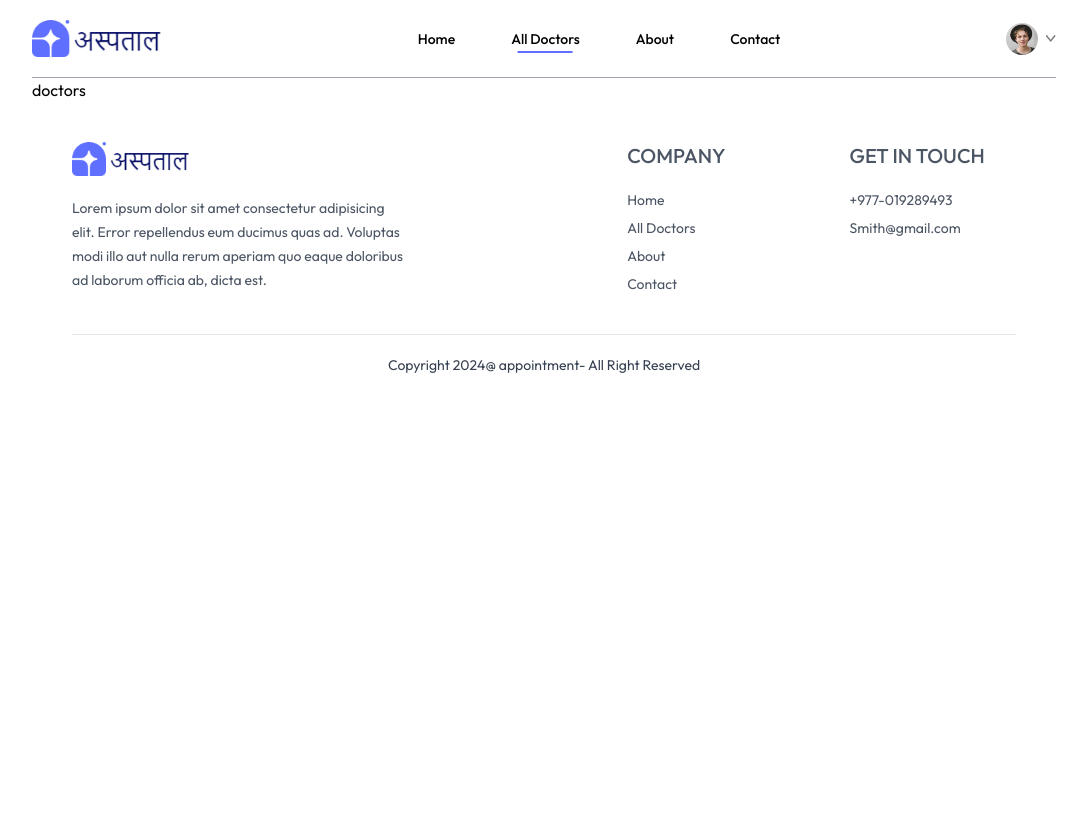
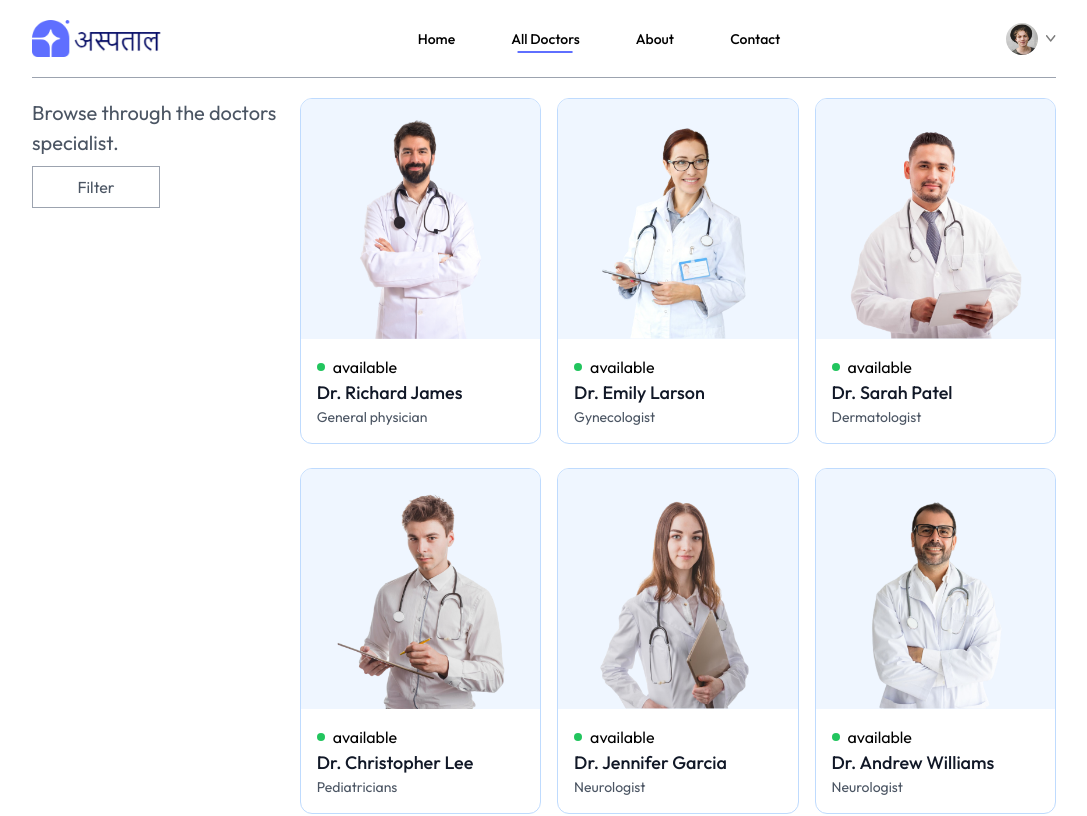
Before and after one commit to SmithMaharjan/appointment, a React (Vite) app: page /doctors in a window 1280 px wide. Shown: the top 816 px of the page, without its empty margins (96-1183 px from the left). Built offline with nearby package versions, Linux system fonts and the light colour scheme.

Commit message:
displays all the doctor as well as specific speciality doctors

```diff
--- a/src/pages/Doctors.jsx
+++ b/src/pages/Doctors.jsx
@@ -1,9 +1,78 @@
-import React from 'react'
+import React, { useContext, useEffect, useState } from 'react'
+import { useNavigate, useParams } from 'react-router-dom'
+import { AppContext } from '../context/AppContext'
+import { specialityData } from '../assets/assets_frontend/assets'
 
 const Doctors = () => {
+    const navigate = useNavigate()
+    const [isFilteredDoc, setIsFilteredDoc] = useState(false)
+
+    const { speciality } = useParams()
+    console.log(speciality)
+    console.log("hello")
+
+    const [filterDoctor, setFilterDoctor] = useState([])
+    const { doctors } = useContext(AppContext)
+    const applyFilter = () => {
+        if (speciality) {
+            setFilterDoctor(doctors.filter((f) => f.speciality === speciality))
+        }
+        else {
+            setFilterDoctor(doctors)
+        }
+    }
+    useEffect(() => {
+        applyFilter()
+
+    }, [doctors, speciality])
     return (
         <div>
-            doctors
+            <div className=' flex flex-col sm:flex-row gap-5 items-start mt-5'>
+                <div className=' md:sticky md:top-20 flex flex-col gap-2 text-md text-gray-600'>
+                    <p className=' text-gray-600 text-[20px]'>Browse through the doctors specialist.</p>
+                    {isFilteredDoc ? <div>
+                        {
+                            specialityData.map((specialitydata) => (
+
+                                <p onClick={() => {
+                                    setIsFilteredDoc(false);
+
+                                    speciality === specialitydata.speciality ? navigate("/doctors") :
+                                        navigate(`/doctors/${specialitydata.speciality}`)
+                                }}
+                                    className={` cursor-pointer sm:w-auto border border-gray-400 rounded-md transition-all duration-300 pl-3 pr-16 w-[96vw] py-1.5
+                                    ${specialitydata.speciality === speciality ? "text-black bg-indigo-100" : ""} `}>{specialitydata.speciality}</p>
+                            ))
+
+                        }
+                    </div> : <button onClick={() => setIsFilteredDoc((prev) => !prev)} className=' max-w-32 border border-gray-400 px-5 py-2 hover:bg-primary hover:text-white transition-all duration-500'>Filter</button>}
+
+
+
+                </div>
+                <div className=' w-full grid grid-cols-auto gap-4 gap-y-6 '>
+                    {
+                        filterDoctor.map((doctor, index) => (
+                            <div key={index} onClick={() => { navigate(`/appointment/${doctor._id}`); scrollTo(0, 0) }} className=' border border-blue-200 rounded-xl overflow-hidden cursor-pointer hover:translate-y-[-10px] transition-all duration-500 '>
+                                <img className=' bg-blue-50' src={doctor.image} />
+                                <div className=' p-4'>
+                                    <div className=' flex items-center gap-2'>
+                                        <p className=' bg-green-500 flex h-2 w-2 rounded-full'></p><p>available</p>
+
+                                    </div>
+                                    <h1 className=' font-medium  text-lg text-gray-900'>{doctor.name}</h1>
+                                    <p className=' text-gray-600 text-sm'>{doctor.speciality}</p>
+                                </div>
+
+                            </div>
+
+                        ))
+
+                    }
+                </div>
+            </div>
+
+
 
         </div>
     )
```
